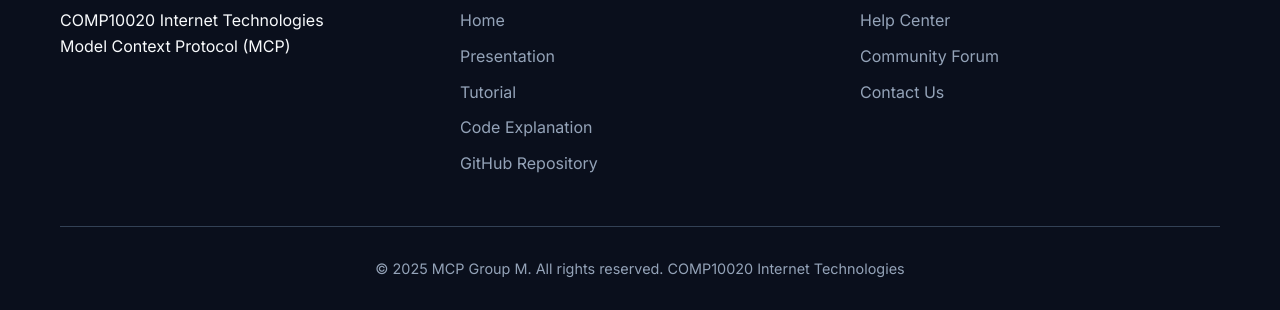
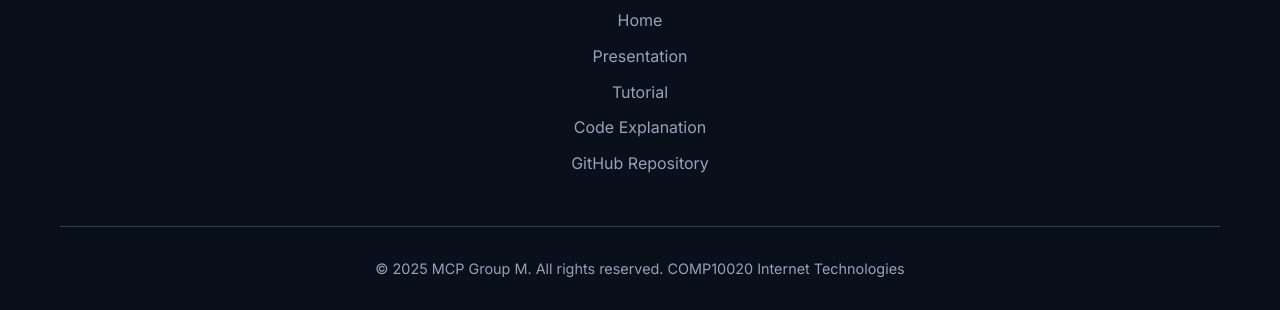
Before and after one commit to mN2000Coll/MCP-Sub-groupM, a plain HTML site: page codeExplanation.html in a window 1280 px wide. Shown: the part 4548-4858 px from the top of the page. Drawn offline with Linux system fonts and the light colour scheme.

Commit message:
Publish 2

```diff
--- a/codeExplanation.html
+++ b/codeExplanation.html
@@ -495,12 +495,12 @@
     <footer>
         <div class="container">
             <div class="footer-content">
-                <div class="footer-column">
+                <!-- <div class="footer-column">
                     <h3>MCP Group M</h3>
                     <p>COMP10020 Internet Technologies</p>
                     <p>Model Context Protocol (MCP)</p>
-                </div>
-                <div class="footer-column">
+                </div> -->
+                <div class="footer-column"  style="text-align: center;">
                     <h3>Resources</h3>
                     <ul class="footer-links">
                         <li><a href="index.html">Home</a></li>
@@ -510,14 +510,14 @@
                         <li><a href="#">GitHub Repository</a></li>
                     </ul>
                 </div>
-                <div class="footer-column">
+                <!-- <div class="footer-column">
                     <h3>Support</h3>
                     <ul class="footer-links">
                         <li><a href="#">Help Center</a></li>
                         <li><a href="#">Community Forum</a></li>
                         <li><a href="#">Contact Us</a></li>
                     </ul>
-                </div>
+                </div> -->
             </div>
             <div class="copyright">
                 <p>&copy; 2025 MCP Group M. All rights reserved. COMP10020 Internet Technologies</p>
```
Also changed, not shown: index.html (+3 -3 lines), presentation.html (+5 -5 lines), tutorial.html (+5 -5 lines).
